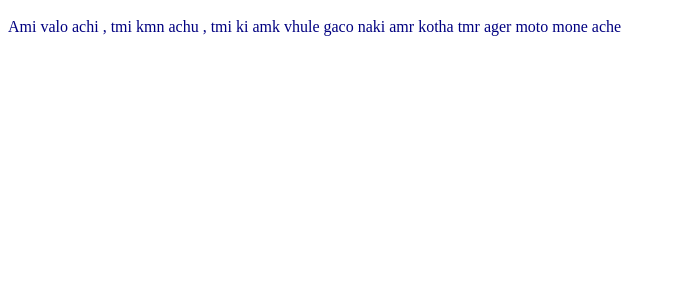
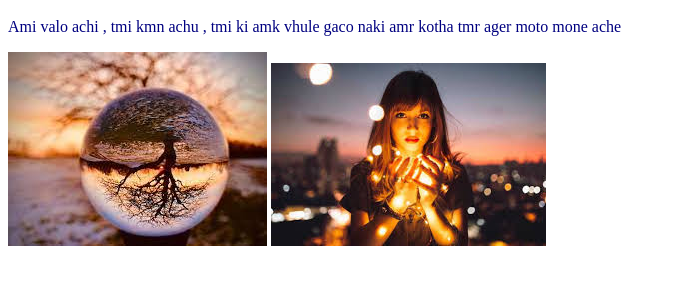
Before and after one commit to tariqulislam616/my-third-repo, a plain HTML site: page index.html in a window 1280 px wide. Shown: the part 120-404 px from the top of the page, without its empty margins (0-676 px from the left). Drawn offline with Linux system fonts and the light colour scheme.

Commit message:
images header

```diff
--- a/index.html
+++ b/index.html
@@ -11,5 +11,7 @@
     <h1>I can push to githup</h1>
     <h1>mama mami kmn ache bolo</h1>
     <p>Ami valo achi , tmi kmn achu , tmi ki amk vhule gaco naki amr kotha tmr ager moto mone ache</p>
+    <img src="bbs.jpg" alt="">
+    <img src="images.jpg" alt="">
 </body>
 </html>
```
Also changed, not shown: bbs.jpg (added), images (1).jpg (added), images.jpg (added).
